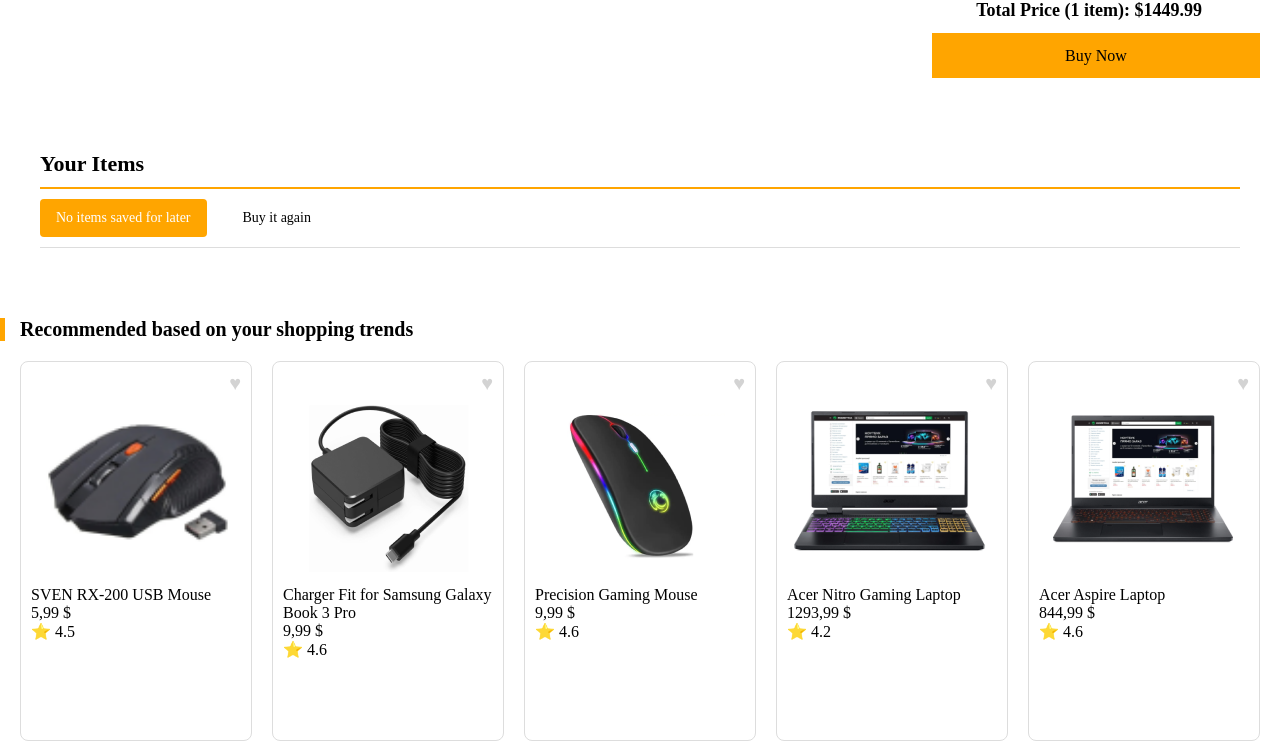
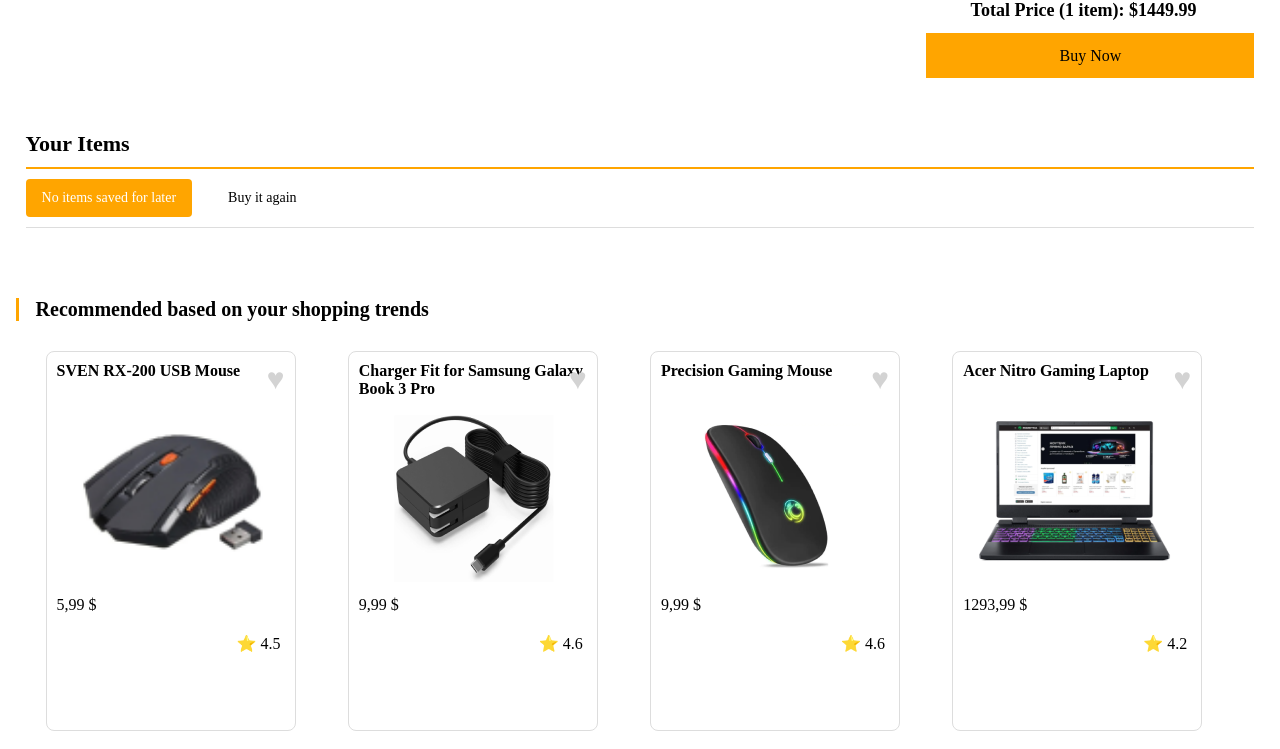
Before and after one commit to Exit1947/OnlineShop, a React (Create React App) app in the folder frontend/: page /cardpage/1 in a window 1280 px wide. Shown: the part 606-1355 px from the top of the page. Built offline with nearby package versions, Linux system fonts and the light colour scheme.

Commit message:
finish cad page

```diff
--- a/frontend/src/components/cardpage/cardpage.css
+++ b/frontend/src/components/cardpage/cardpage.css
@@ -1,8 +1,11 @@
 .cart-page {
-    max-width: 1308px;
+    max-width: 100%;
     padding: 20px;
     background-color: #fff;
     margin: 0 auto;
+    box-sizing: border-box;
+    padding-left: 2%;
+    padding-right: 2%;
 }
 
 h2 {
@@ -13,7 +16,7 @@ h2 {
 }
 
 .orange-bar {
-    width: 5px;
+    width: 3px;
     height: 100%;
     background-color: orange;
     position: absolute;
@@ -152,10 +155,13 @@ h2 {
 
 
 .your-items {
-    max-width: 1326px;
+    max-width: 100%;
     padding: 20px;
     background-color: #fff;
-    margin-top: 20px;
+    margin: 0 auto;
+    box-sizing: border-box;
+    padding-left: 0%;
+    padding-right: 0%;
 }
 
 .item-actions {
@@ -207,14 +213,21 @@ h2 {
 .browsing-history-section h2 {
     font-size: 20px;
     font-weight: bold;
+    margin-top: 20px;
+    margin-bottom: 30px;
     display: flex;
     align-items: center;
+    margin-left: 10px
+
 }
 
 .product-grid {
-    display: flex;
+    display: grid;
+    grid-template-columns: repeat(auto-fit, minmax(260px, 1fr));
     gap: 20px;
-    margin-top: 20px;
+    padding: 0 20px;
+    width: 100%;
+    box-sizing: border-box;
 }
 
 .product-item {
@@ -237,6 +250,7 @@ h2 {
     object-fit: cover;
     margin: 0 auto;
     display: block;
+    margin-top: 20px;
 }
 
 h4 {
@@ -246,12 +260,7 @@ h4 {
     margin-top: 10px;
 }
 
-.price {
-    font-size: 14px;
-    color: black;
-    text-align: left;
-    margin-top: 5px;
-}
+
 
 .rating {
     font-size: 14px;
@@ -261,11 +270,16 @@ h4 {
     right: 10px;
 }
 
+.product-rating{
+    margin-left: 180px;
+    margin-top: 20px;
+}
+
 .heart-icon {
     position: absolute;
     top: 10px;
     right: 10px;
-    font-size: 20px;
+    font-size: 30px;
     color: lightgray;
     cursor: pointer;
 }
@@ -273,6 +287,17 @@ h4 {
 .heart-icon.active {
     color: pink;
 
+}
+
+.product-item h3 {
+    font-size: 16px;
+    font-weight: bold;
+    color: black;
+    text-align: left;
+    margin: 0;
+    position: absolute;
+    top: 10px;
+    left: 10px;
 }
 
 .buy-now-btn {
@@ -305,6 +330,14 @@ h4 {
     margin-top: 120px;
 }
 
+.product-item .price {
+    font-size: 14px;
+    color: black;
+    position: absolute;
+    bottom: 10px;
+    left: 10px;
+}
+
 .show-more:hover {
     background-color: gray;
 }
```
